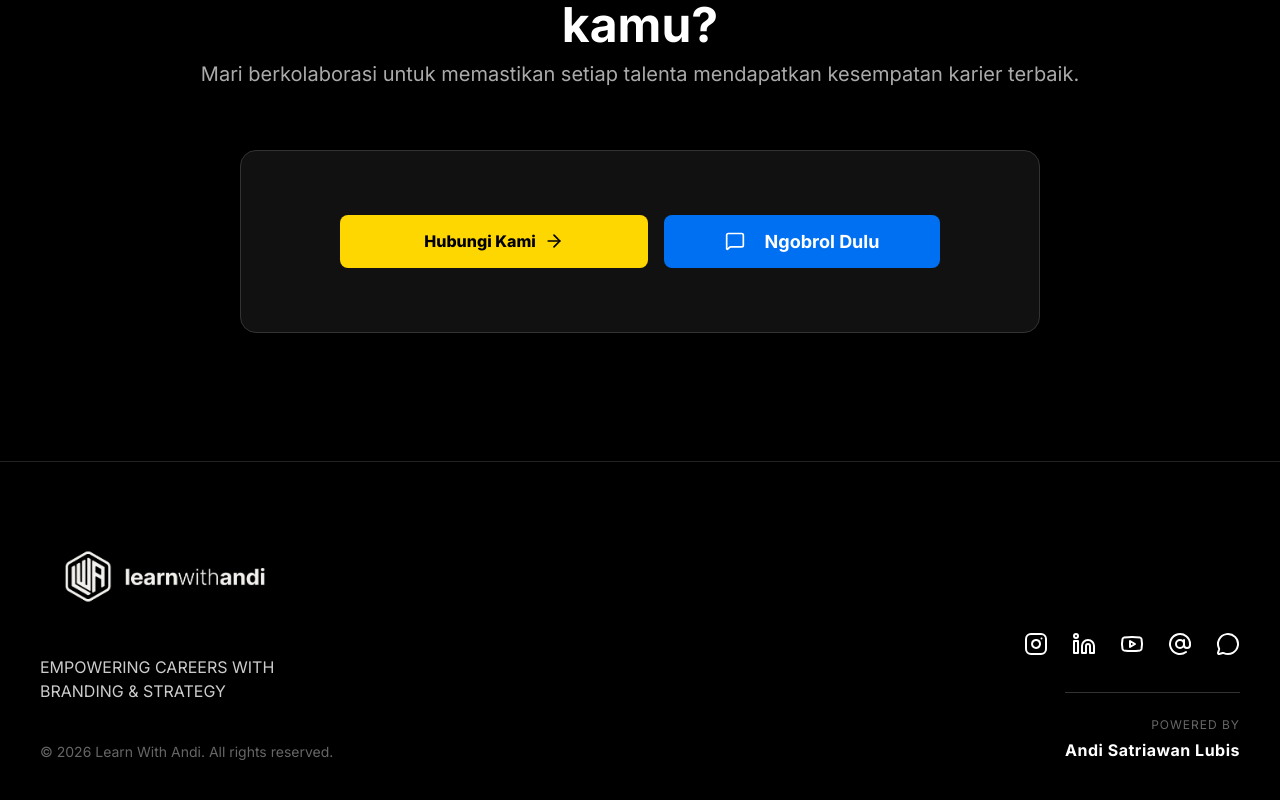
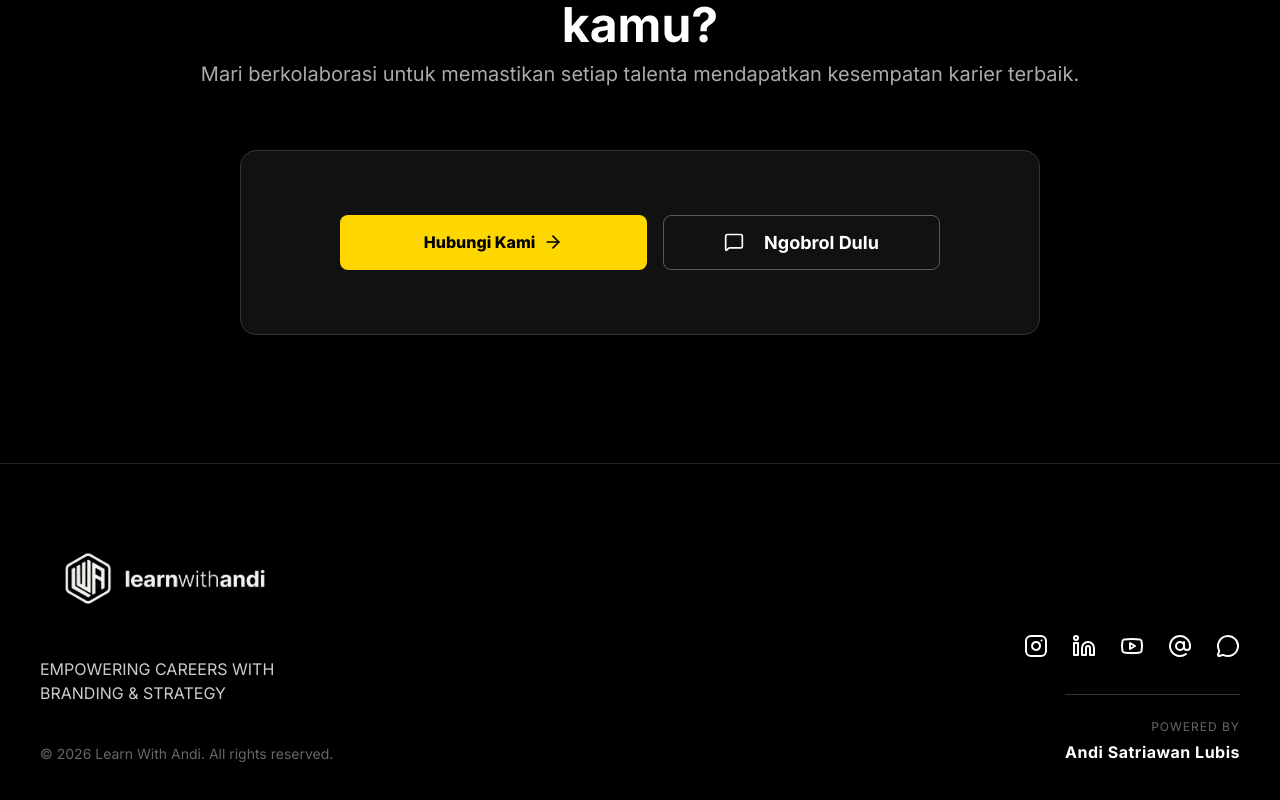
Before and after one commit to alvianzf/learnwithandi.com, a Next.js app: page /partnership in a window 1280 px wide. Shown: the part 2811-3611 px from the top of the page. Built offline with nearby package versions, Linux system fonts and the light colour scheme.

Commit message:
style(partnership): match booking button style with hero and set cta title to white

```diff
--- a/src/components/sections/marketing/PartnershipCta.tsx
+++ b/src/components/sections/marketing/PartnershipCta.tsx
@@ -44,7 +44,7 @@ export default function PartnershipCta() {
           <Link href={cta.link} className={styles.primaryButton}>
             {cta.buttonText} <ArrowRight size={20} />
           </Link>
-          <Link href={partnership.booking.link} className={styles.secondaryButton} target="_blank" style={{ background: 'var(--color-accent-blue)', border: 'none' }}>
+          <Link href={partnership.booking.link} className={styles.secondaryButton} target="_blank">
             <MessageSquare size={20} style={{ marginRight: '8px' }} />
             {partnership.booking.text}
           </Link>
```
